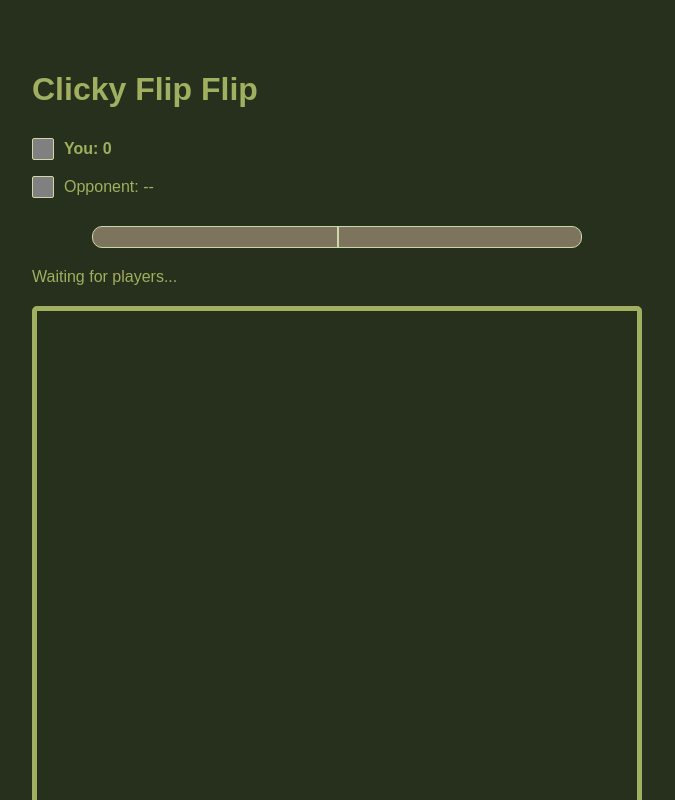
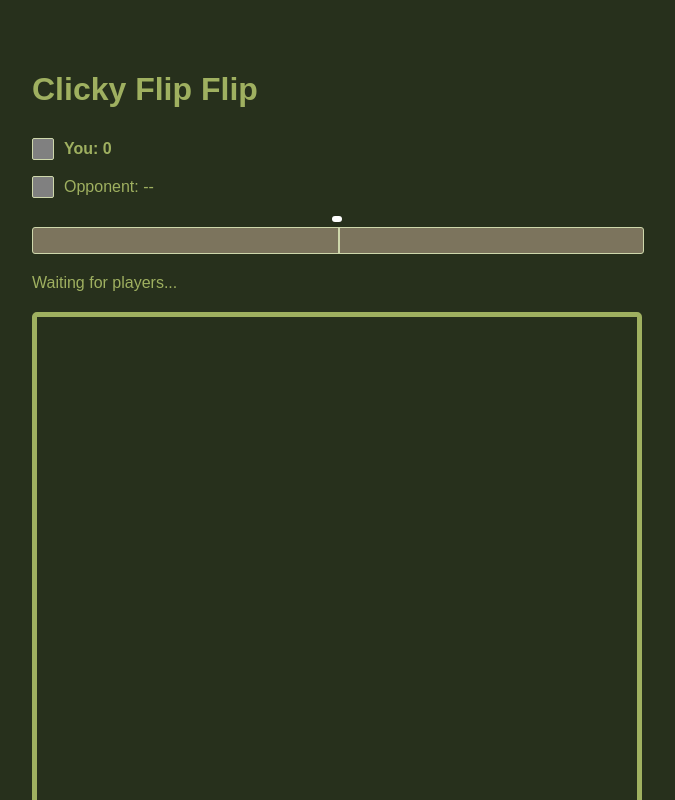
Before and after one commit to jeffstienstra/clicky-flip-flip, a website: page public/index.html in a window 1280 px wide. Both pictures are taken after a click on the button "Join". Shown: the top 800 px of the page, without its empty margins (303-978 px from the left). Drawn offline with nearby package versions, Linux system fonts and the light colour scheme; no server answers.

Commit message:
add win indicato, set win percentages per board

```diff
--- a/public/game.js
+++ b/public/game.js
@@ -117,7 +117,6 @@ function handleTileClick(x, y) {
 socket.on('initializeBoard', (data) => {
     board = data.board;
     currentPlayerNumber = data.currentPlayerNumber;
-    winPercentage = data.winPercentage;
     const players = data.players;
     renderBoard();
     updateScores(players);
@@ -130,8 +129,10 @@ socket.on('updateGame', async (data) => {
     lastFlippedTile = data.lastFlippedTile;
     players = data.players;
     waitingForOpponent = data.waitingForOpponent;
+    winPercentage = data.winPercentage;
 
     updateScores(players);
+    updateWinPercentageLabel(winPercentage);
 
     // Update player color indicators
     document.getElementById('youColor').style.backgroundColor = player.playerNumber === 1 ? player1Color : player2Color;
@@ -324,6 +325,7 @@ function clearHoverEffect() {
 }
 
 function handleTileHover(x, y) {
+    console.log('handleTileHover', x, y);
     if (!waitingForOpponent && player.playerNumber === currentPlayerNumber) {
         currentHoverX = x;
         currentHoverY = y;
@@ -418,6 +420,11 @@ function updateTurnIndicator() {
     }
 }
 
+function updateWinPercentageLabel(winPercentage) {
+    const label = document.getElementById('winPercentageLabel');
+    label.textContent = `Goal: ${winPercentage || '-'}%`;
+}
+
 function setGameOverState(players) {
     const you = Object.values(players).find(p => p.id === socket.id);
     const opponent = Object.values(players).find(p => p.id !== socket.id);
--- a/public/index.html
+++ b/public/index.html
@@ -258,25 +258,27 @@
             display: none;
         }
 
-                #progressBarContainer {
+        #progressBarContainer {
+            display: flex;
+            flex-direction: column;
+            justify-content: center;
             width: 100%;
-            margin: 20px 0;
-            display: flex;
-            justify-content: center;
+            margin: 5px 0 20px 0;
         }
 
         #progressBar {
-            width: 80%;
-            height: 20px;
+            width: 100%;
+            height: 25px;
             background-color: var(--neutral-tile-color);
             position: relative;
             border: 1px solid var(--tile-border-color);
-            border-radius: 10px;
-            overflow: hidden;
+            border-radius: 3px;
+            /* overflow: hidden; */
         }
 
         #player1Progress, #player2Progress {
             height: 100%;
+            border-radius: 3px;
             position: absolute;
             top: 0;
         }
@@ -301,6 +303,16 @@
             z-index: 1; /* Ensure it is above the progress bars */
         }
 
+        #winPercentageLabel {
+            margin: 5px auto;
+            /* left: 50%; */
+            background-color: white;
+            padding: 3px 5px;
+            border-radius: 3px;
+            font-size: 14px;
+            font-weight: bold;
+            z-index: 2;
+        }
         .modal {
             display: none; /* Hidden by default */
             position: fixed; /* Stay in place */
@@ -320,7 +332,7 @@
             font-weight: bold;
             font-size: large;
             border-radius: 5px;
-            margin: 15% auto;
+            margin: 4rem auto;
             padding: 20px;
             border: 1px solid #888;
             width: 50%;
@@ -392,6 +404,7 @@
             </div>
         </div>
         <div id="progressBarContainer">
+            <div id="winPercentageLabel"></div>
             <div id="progressBar">
                 <div id="centerLine"></div>
                 <div id="player1Progress"></div>
```
Also changed, not shown: server.js (+10 -9 lines).
